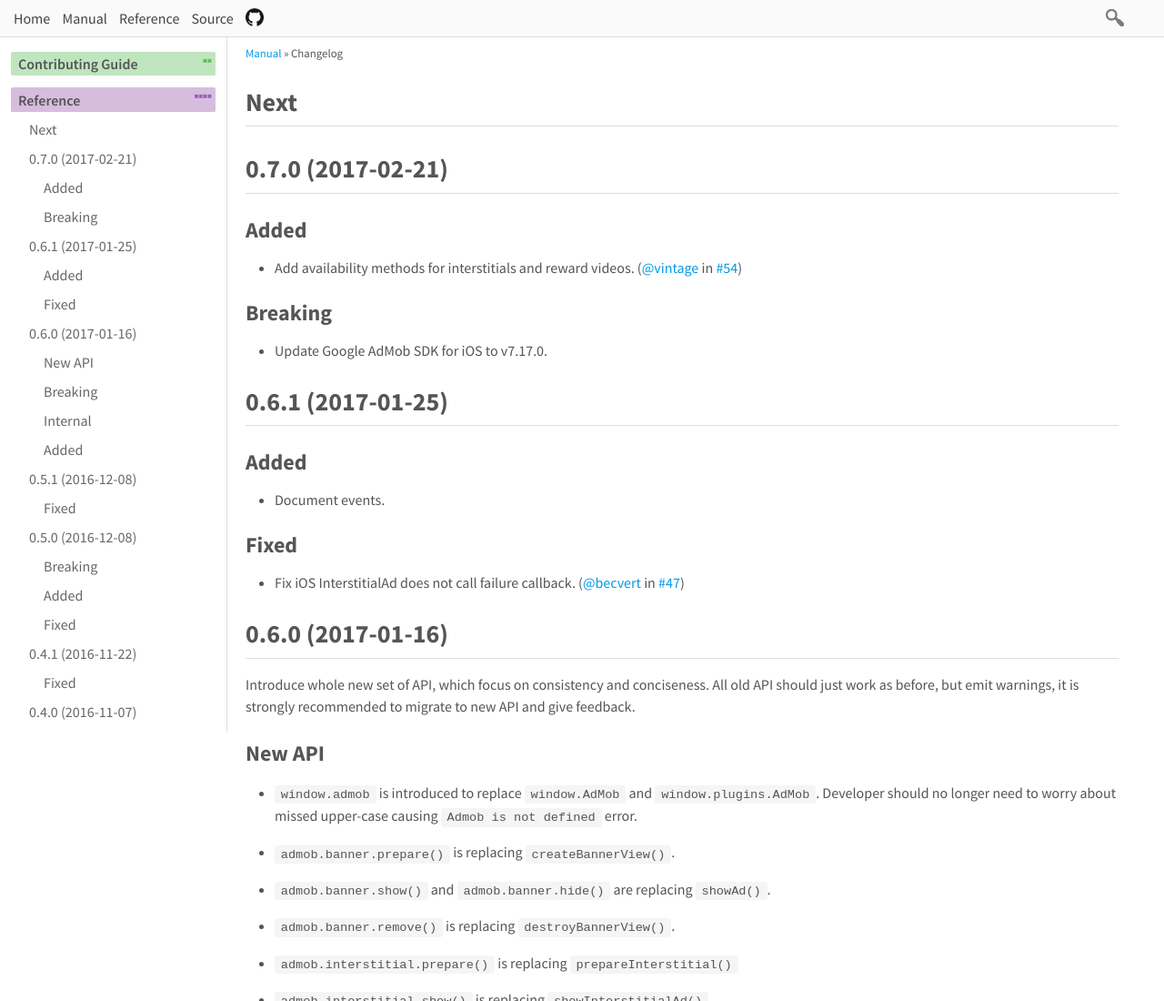
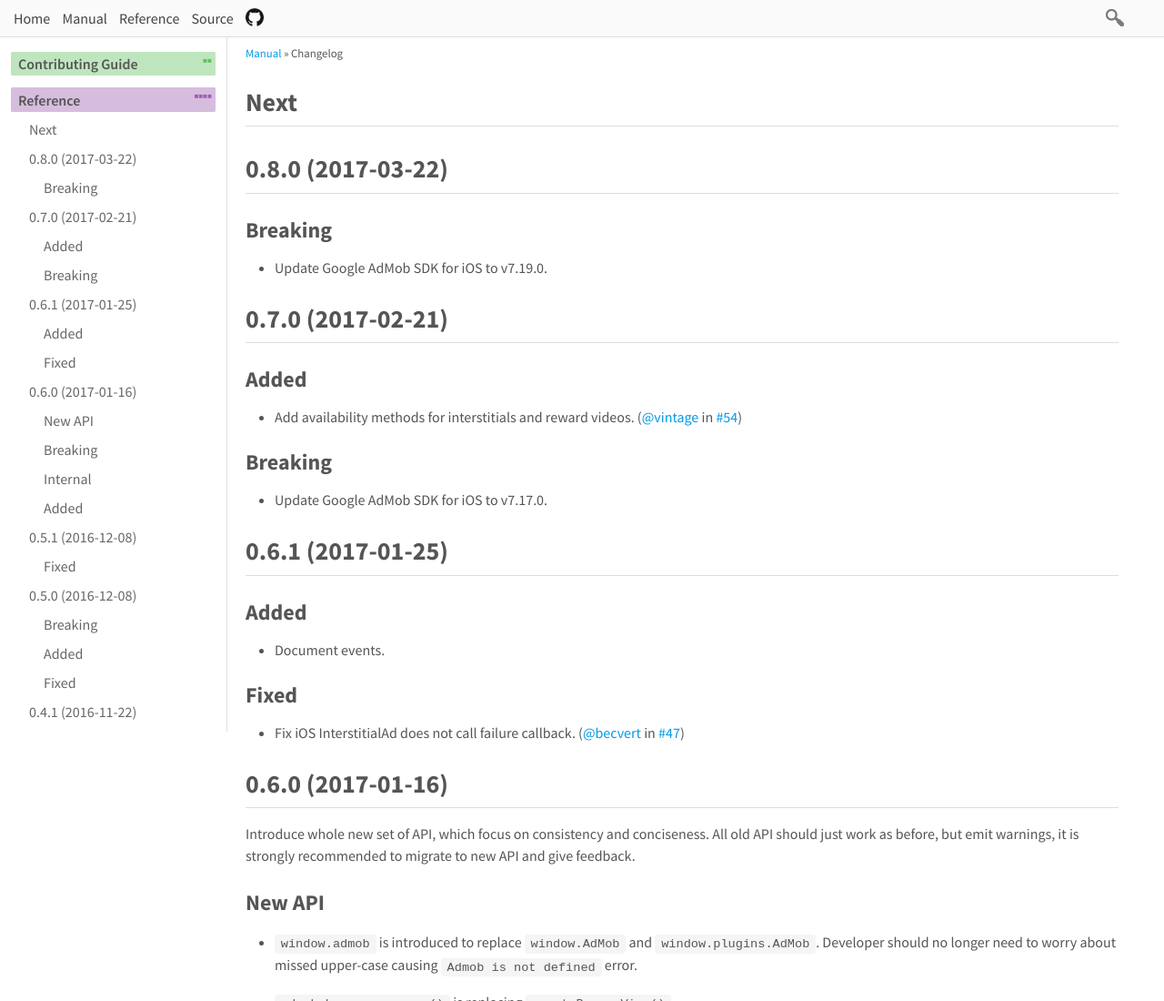
Before and after one commit to ratson/cordova-plugin-admob-free, a website: page manual/changelog/CHANGELOG.html in a window 1280 px wide. Shown: the top 1100 px of the page at 91% size. Drawn offline with Linux system fonts and the light colour scheme; files that its build step writes are made by us from their sources.

Commit message:
Update page

```diff
--- a/manual/changelog/CHANGELOG.html
+++ b/manual/changelog/CHANGELOG.html
@@ -58,6 +58,8 @@
     <ul class="manual-toc">
 
     <li data-ice="manualNav" class="indent-h2" data-link="manual/changelog/CHANGELOG.html"><a href="manual/changelog/CHANGELOG.html#next" data-ice="link">Next</a></li>
+<li data-ice="manualNav" class="indent-h2" data-link="manual/changelog/CHANGELOG.html"><a href="manual/changelog/CHANGELOG.html#0-8-0-2017-03-22-" data-ice="link">0.8.0 (2017-03-22)</a></li>
+<li data-ice="manualNav" class="indent-h3" data-link="manual/changelog/CHANGELOG.html"><a href="manual/changelog/CHANGELOG.html#breaking" data-ice="link">Breaking</a></li>
 <li data-ice="manualNav" class="indent-h2" data-link="manual/changelog/CHANGELOG.html"><a href="manual/changelog/CHANGELOG.html#0-7-0-2017-02-21-" data-ice="link">0.7.0 (2017-02-21)</a></li>
 <li data-ice="manualNav" class="indent-h3" data-link="manual/changelog/CHANGELOG.html"><a href="manual/changelog/CHANGELOG.html#added" data-ice="link">Added</a></li>
 <li data-ice="manualNav" class="indent-h3" data-link="manual/changelog/CHANGELOG.html"><a href="manual/changelog/CHANGELOG.html#breaking" data-ice="link">Breaking</a></li>
@@ -97,6 +99,11 @@
     <span data-ice="title">Changelog</span>
   </div>
   <div data-ice="content"><h2 id="next">Next</h2>
+<h2 id="0-8-0-2017-03-22-">0.8.0 (2017-03-22)</h2>
+<h3 id="breaking">Breaking</h3>
+<ul>
+<li>Update Google AdMob SDK for iOS to v7.19.0.</li>
+</ul>
 <h2 id="0-7-0-2017-02-21-">0.7.0 (2017-02-21)</h2>
 <h3 id="added">Added</h3>
 <ul>
```
Also changed, not shown: manual/index.html (+2 -0 lines), manual/tutorial/CONTRIBUTING.html (+2 -0 lines), package.json (+11 -11 lines), source.html (+2 -2 lines).
